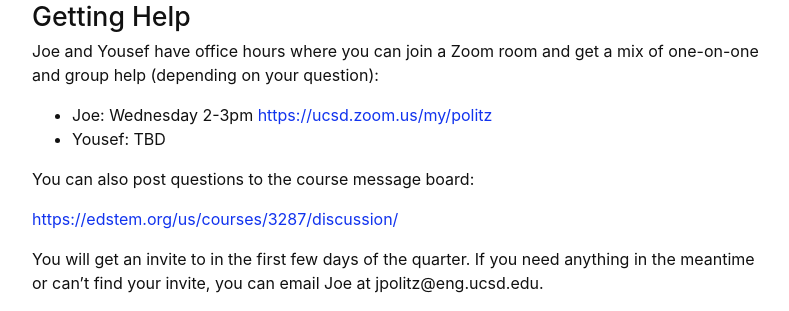
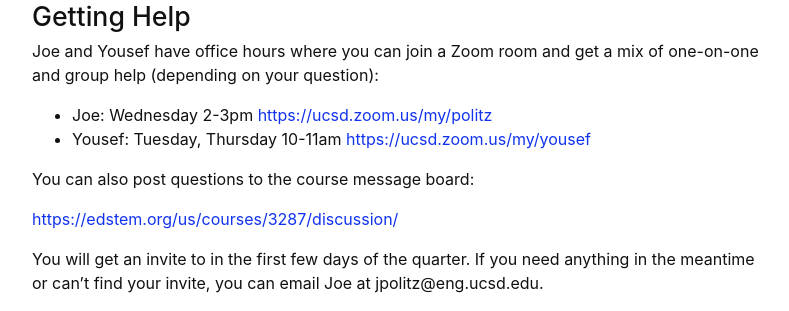
Before and after one commit to ucsd-cse231-w21/ucsd-cse231-w21.github.io, a Jekyll site: the page built from index.md, in a window 1280 px wide and 900 px high, scrolled down 1516 px, cut to the strip 589-900 px from the top of the window. Shown: the whole strip, without its empty margins (243-1032 px from the left). Built offline with Jekyll 4.4.1, drawn with Linux system fonts in a browser that asks for light colours; nearby versions of some CDN libraries.

Commit message:
Add Yousef's office hours

```diff
--- a/index.md
+++ b/index.md
@@ -65,7 +65,7 @@ Joe and Yousef have office hours where you can join a Zoom room and get a mix
 of one-on-one and group help (depending on your question):
 
 - Joe: Wednesday 2-3pm [https://ucsd.zoom.us/my/politz](https://ucsd.zoom.us/my/politz)
-- Yousef: TBD
+- Yousef: Tuesday, Thursday 10-11am [https://ucsd.zoom.us/my/yousef](https://ucsd.zoom.us/my/yousef)
 
 You can also post questions to the course message board:
 
```
